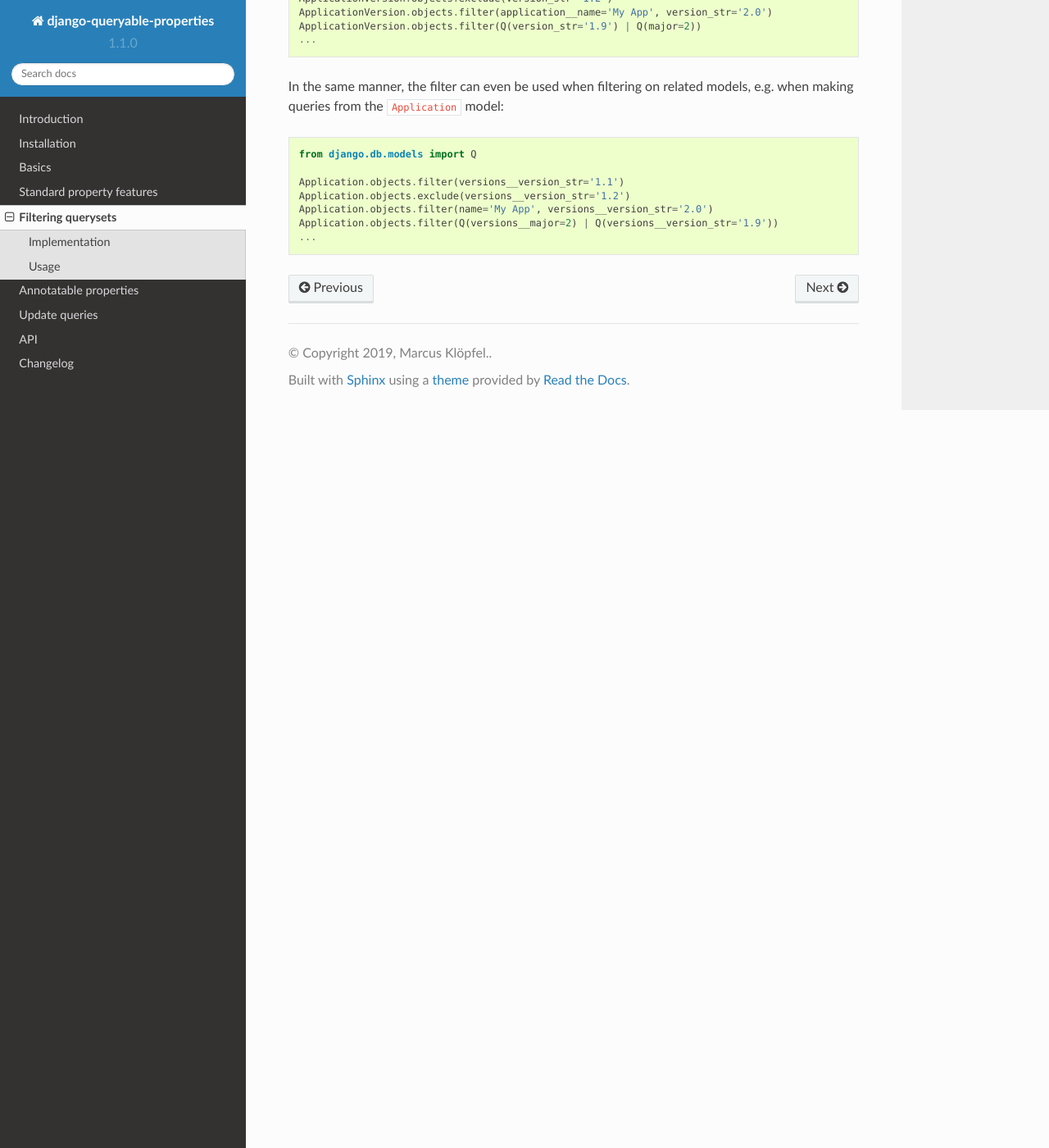
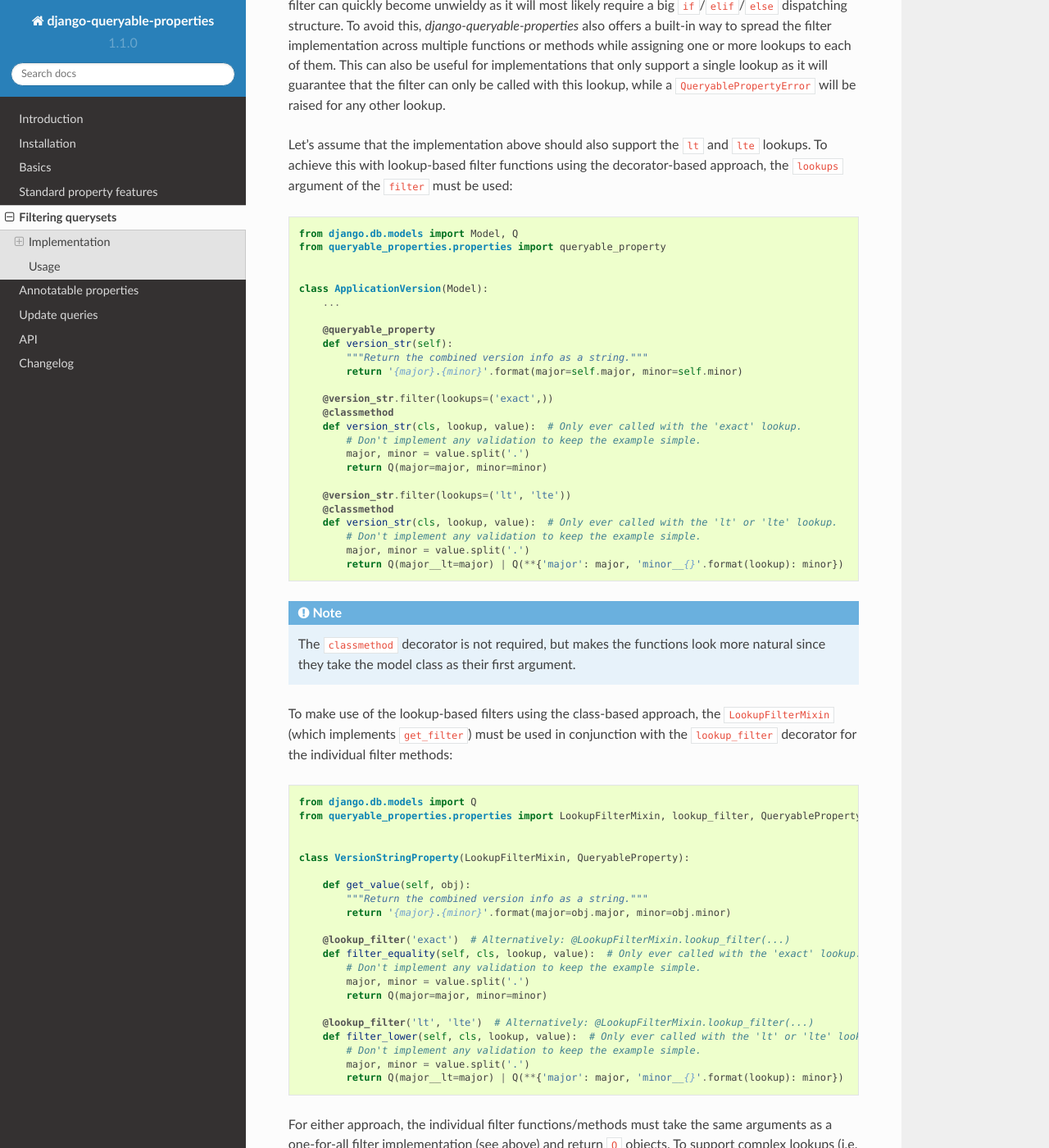
Before and after one commit to W1ldPo1nter/django-queryable-properties, a Sphinx documentation site: the page built from docs/filters.md, in a window 1280 px wide and 1400 px high, scrolled down 2231 px. Shown: the whole window at 82% size. Built offline with Sphinx 7.4.7 and the Read the Docs theme 2.0.0, drawn with Linux system fonts in a browser that asks for light colours; some of the changed text lies outside the part shown.

Commit message:
Updated the docs regarding lookup-based filters

````diff
--- a/docs/api.rst
+++ b/docs/api.rst
@@ -13,7 +13,7 @@ Module ``queryable_properties.managers``
 
 .. automodule:: queryable_properties.managers
    :members:
-   :exclude-members: QueryablePropertiesModelIterable
+   :exclude-members: QueryablePropertiesIterable
 
 .. autoattribute:: queryable_properties.managers.QueryablePropertiesManager
 
--- a/docs/filters.md
+++ b/docs/filters.md
@@ -17,14 +17,19 @@ implementing it, as long as we don't try to filter a queryset by such a property
 
 ## Implementation
 
-To implement (custom) filtering using the decorator-based approach, the property's `filter` method must be used.
+### One-for-all filter function/method
+
+The simplest way to implement (custom) filtering is using a single function/method that covers all filter
+functionality.
+
+To implement the one-for-all filter using the decorator-based approach, the property's `filter` method must be used.
 The following code block contains an example for the `version_str` property from previous examples:
 ```python
-from django.db.models import Q
+from django.db.models import Model, Q
 from queryable_properties.properties import queryable_property
 
 
-class ApplicationVersion(models.Model):
+class ApplicationVersion(Model):
     ...
 
     @queryable_property
@@ -48,8 +53,8 @@ class ApplicationVersion(models.Model):
    class as its first argument.
 ```
 
-To implement (custom) filtering using the class-based apprach, the `get_filter` method must be implemented. The
-following code block contains an example for the `version_str` property from previous examples:
+To implement the one-for-all filter using the class-based apprach, the `get_filter` method must be implemented.
+The following code block contains an example for the `version_str` property from previous examples:
 ```python
 from django.db.models import Q
 from queryable_properties.properties import QueryableProperty
@@ -90,6 +95,95 @@ conditions to represent filtering by the queryable property using the given look
    resolved accordingly.
 ```
 
+### Lookup-based filter functions/methods
+
+When trying support a lot of different lookups for a (custom) filter implementation, the one-for-all filter can quickly
+become unwieldy as it will most likely require a big `if`/`elif`/`else` dispatching structure.
+To avoid this, *django-queryable-properties* also offers a built-in way to spread the filter implementation across
+multiple functions or methods while assigning one or more lookups to each of them.
+This can also be useful for implementations that only support a single lookup as it will guarantee that the filter can
+only be called with this lookup, while a `QueryablePropertyError` will be raised for any other lookup.
+
+Let's assume that the implementation above should also support the `lt` and `lte` lookups.
+To achieve this with lookup-based filter functions using the decorator-based approach, the `lookups` argument of the
+`filter` must be used:
+```python
+from django.db.models import Model, Q
+from queryable_properties.properties import queryable_property
+
+
+class ApplicationVersion(Model):
+    ...
+
+    @queryable_property
+    def version_str(self):
+        """Return the combined version info as a string."""
+        return '{major}.{minor}'.format(major=self.major, minor=self.minor)
+
+    @version_str.filter(lookups=('exact',))
+    @classmethod
+    def version_str(cls, lookup, value):  # Only ever called with the 'exact' lookup.
+        # Don't implement any validation to keep the example simple.
+        major, minor = value.split('.')
+        return Q(major=major, minor=minor)
+
+    @version_str.filter(lookups=('lt', 'lte'))
+    @classmethod
+    def version_str(cls, lookup, value):  # Only ever called with the 'lt' or 'lte' lookup.
+        # Don't implement any validation to keep the example simple.
+        major, minor = value.split('.')
+        return Q(major__lt=major) | Q(**{'major': major, 'minor__{}'.format(lookup): minor})
+```
+
+```eval_rst
+.. note::
+   The ``classmethod`` decorator is not required, but makes the functions look more natural since they take the model
+   class as their first argument.
+```
+
+To make use of the lookup-based filters using the class-based approach, the `LookupFilterMixin` (which implements
+`get_filter`) must be used in conjunction with the `lookup_filter` decorator for the individual filter methods:
+```python
+from django.db.models import Q
+from queryable_properties.properties import LookupFilterMixin, lookup_filter, QueryableProperty
+
+
+class VersionStringProperty(LookupFilterMixin, QueryableProperty):
+
+    def get_value(self, obj):
+        """Return the combined version info as a string."""
+        return '{major}.{minor}'.format(major=obj.major, minor=obj.minor)
+
+    @lookup_filter('exact')  # Alternatively: @LookupFilterMixin.lookup_filter(...)
+    def filter_equality(self, cls, lookup, value):  # Only ever called with the 'exact' lookup.
+        # Don't implement any validation to keep the example simple.
+        major, minor = value.split('.')
+        return Q(major=major, minor=minor)
+
+    @lookup_filter('lt', 'lte')  # Alternatively: @LookupFilterMixin.lookup_filter(...)
+    def filter_lower(self, cls, lookup, value):  # Only ever called with the 'lt' or 'lte' lookup.
+        # Don't implement any validation to keep the example simple.
+        major, minor = value.split('.')
+        return Q(major__lt=major) | Q(**{'major': major, 'minor__{}'.format(lookup): minor})
+```
+
+For either approach, the individual filter functions/methods must take the same arguments as a one-for-all filter
+implementation (see above) and return `Q` objects.
+To support complex lookups (i.e. combinations of transforms and lookups), the full combined lookup string for each
+supported option must be specified in the decorators (e.g. `'year__gt'`)
+
+```eval_rst
+.. caution::
+   Since the ``LookupFilterMixin`` simply implements the ``get_filter`` method to perform the lookup dispatching, care
+   must be taken when using other mixins (most notably the ``AnnotationMixin`` - see :doc:`annotations <annotations>`)
+   that override this method as well (the implementations override each other).
+
+   This is also relevant for the decorator-based approach as these mixins are automatically added to such properties
+   when they use annotations or lookup-based filters.
+   The order of the mixins for the class-based approach or the used decorators for the decorator-based approach is
+   therefore important in such cases (the mixin applied last wins).
+```
+
 ## Usage
 
 With both implementations shown above, the queryable property can be used to filter querysets like any regular model
@@ -98,7 +192,7 @@ field:
 from django.db.models import Q
 
 ApplicationVersion.objects.filter(version_str='1.1')
-ApplicationVersion.objects.exclude(version_str='1.2')
+ApplicationVersion.objects.exclude(version_str__exact='1.2')
 ApplicationVersion.objects.filter(application__name='My App', version_str='2.0')
 ApplicationVersion.objects.filter(Q(version_str='1.9') | Q(major=2))
 ...
@@ -110,7 +204,7 @@ In the same manner, the filter can even be used when filtering on related models
 from django.db.models import Q
 
 Application.objects.filter(versions__version_str='1.1')
-Application.objects.exclude(versions__version_str='1.2')
+Application.objects.exclude(versions__version_str__exact='1.2')
 Application.objects.filter(name='My App', versions__version_str='2.0')
 Application.objects.filter(Q(versions__major=2) | Q(versions__version_str='1.9'))
 ...
````
Also changed, not shown: docs/annotations.md (+23 -7 lines).
